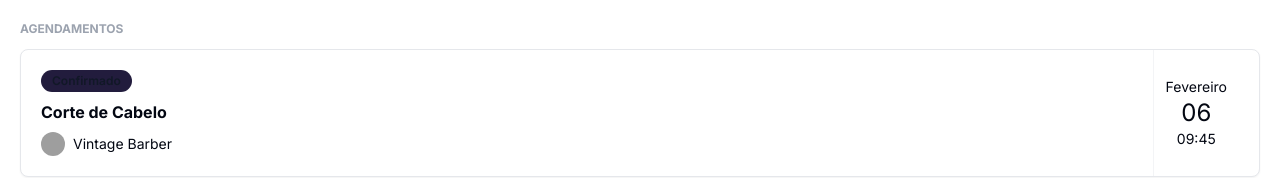
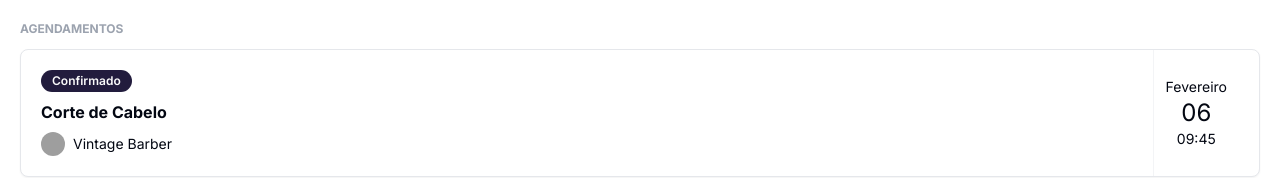
Before and after one commit to DosSantosDev2022/brezeer, a Next.js app: page / in a window 1280 px wide. Shown: the part 217-395 px from the top of the page. Built offline with nearby package versions, Linux system fonts and the light colour scheme; no server answers; the database is empty; grey boxes are pictures that could not be loaded.

Commit message:
styles: add new styles

```diff
--- a/src/components/booking-item.tsx
+++ b/src/components/booking-item.tsx
@@ -7,7 +7,7 @@ export function BookingItem(){
     <Card>
       <CardContent className="p-5 flex justify-between py-0">
         <div className="flex flex-col gap-2 py-5">
-          <Badge className="bg-[#221C3D] text-primary hover:bg-[#221C3D] w-fit">Confirmado</Badge>
+          <Badge className="bg-[#221C3D] text-zinc-50 hover:bg-[#221C3D] w-fit">Confirmado</Badge>
           <h2 className="font-bold">Corte de Cabelo</h2>
 
           <div className="flex items-center gap-2">
```
